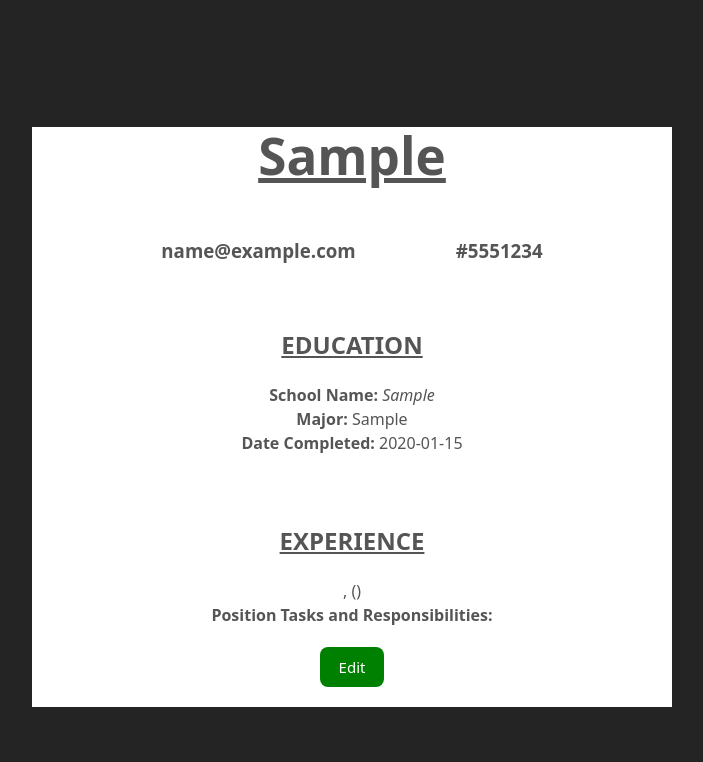
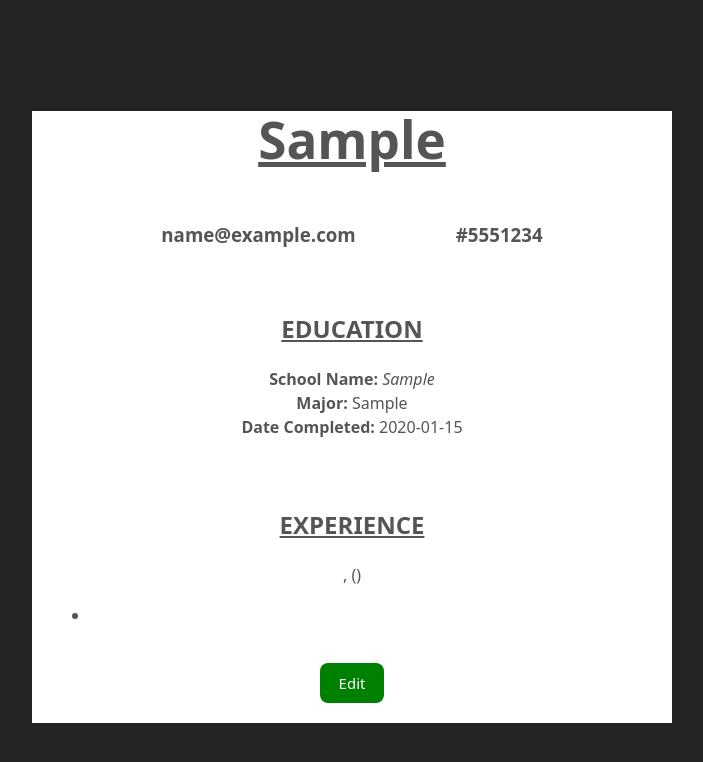
Before and after one commit to curtis-taylor/CV_REACT, a React (Vite) app in the folder cv_react_app/: page / in a window 1280 px wide. Both pictures are taken after typing "Sample", "name@example.com", "5551234", "Sample", "Sample", "2020-01-15" into the empty fields and a click on the button "Submit". Shown: the top 762 px of the page, without its empty margins (288-991 px from the left). Built offline with nearby package versions, Linux system fonts and the light colour scheme.

Commit message:
Figured how to use map to loop experience list text

```diff
--- a/cv_react_app/src/App.css
+++ b/cv_react_app/src/App.css
@@ -18,6 +18,11 @@ textarea {
 
 textarea {
   white-space: pre-wrap;
+}
+
+ul {
+    text-align: left;
+    list-style-position: inside;
 }
 
 #formContainer {
--- a/cv_react_app/src/Components/Form.jsx
+++ b/cv_react_app/src/Components/Form.jsx
@@ -135,7 +135,7 @@ export function Form() {
               type="text"
               value={tasks}
               onChange={(e) => setTasks(e.target.value)}
-              placeholder="Enter position Responsibilities. Use '*' star before every bullet point."
+              placeholder="Enter position Responsibilities. Use '  ' double space after every task list item."
             />
 
         </div>
@@ -161,6 +161,8 @@ export function Form() {
     ); }
 
     return(
+
+
 
       <div id="output">
         <u><h1> {cvText[0]} </h1></u>
@@ -198,7 +200,10 @@ export function Form() {
         </div>
 
         <div>
-            <span> <b>Position Tasks and Responsibilities:</b> {cvText[8]} </span>
+            <ul> {cvText[8].split('  ').map((c) => (
+               <li> {c} </li>
+
+            )) } </ul>
         </div>
 
       </div>
```
